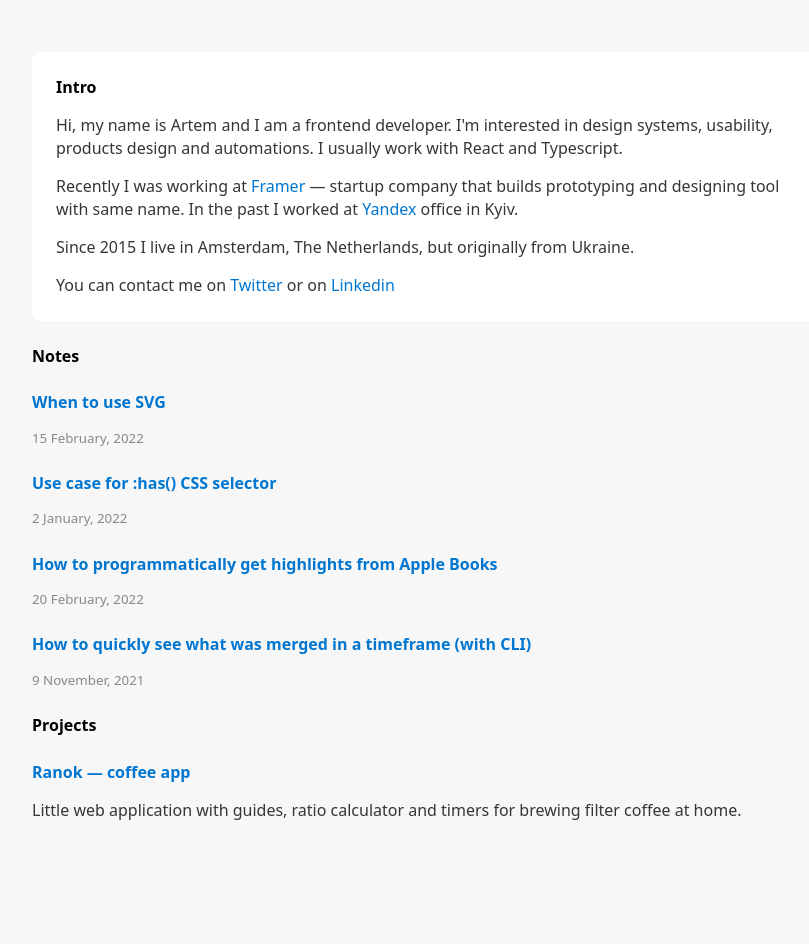
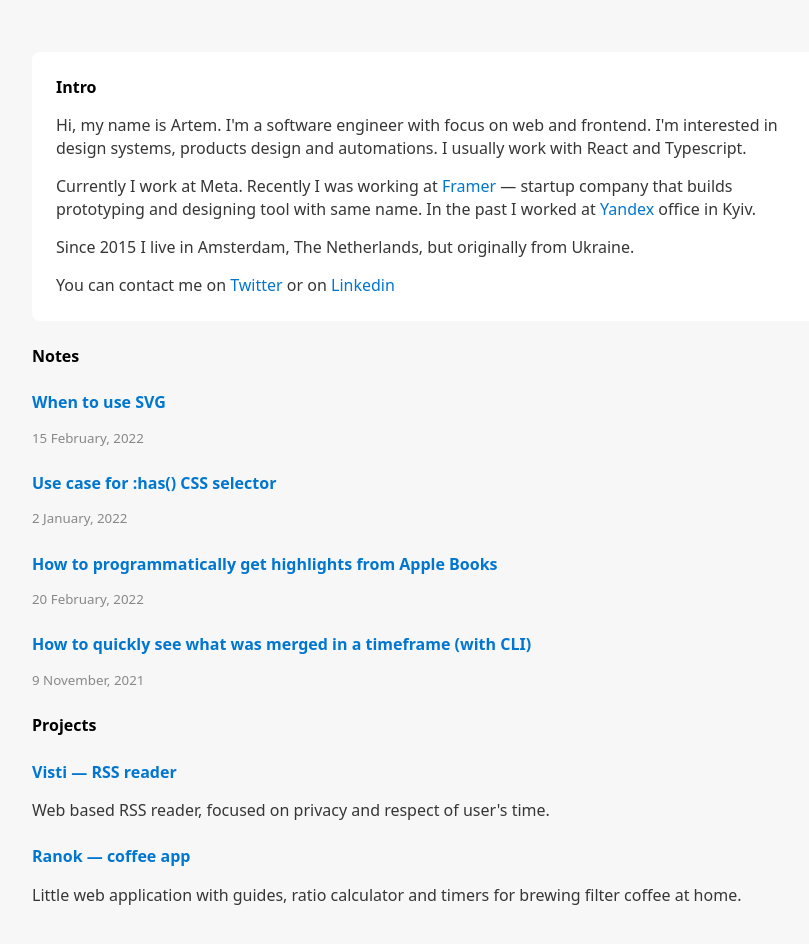
Before and after one commit to asci/blog, an Eleventy site: page src/index.md in a window 1280 px wide. Shown: the whole page, without its empty margins (208-1017 px from the left). Before the commit the page ends 889 px from the top, so only its background shows below. Built offline with nearby package versions, Linux system fonts and the light colour scheme; Eleventy itself is replaced by a stand-in of ours; files that its build step writes are made by us from their sources; a script that the page names is missing.

Commit message:
update main

```diff
--- a/src/index.md
+++ b/src/index.md
@@ -6,11 +6,11 @@ title: Artem R.
 <section class="pane">
   <h1>Intro</h1>
   <p>
-    Hi, my name is Artem and I am a frontend developer. I'm interested in design systems, usability, products design and automations. I usually work with React and Typescript.
+    Hi, my name is Artem. I'm a software engineer with focus on web and frontend. I'm interested in design systems, products design and automations. I usually work with React and Typescript.
   </p>
 
   <p>
-    Recently I was working at <a href="https://www.framer.com/" target="_blank">Framer</a> — startup company that builds prototyping and designing tool with same name. In the past I worked at <a href="https://yandex.com/company/" target="_blank">Yandex</a> office in Kyiv.
+    Currently I work at Meta. Recently I was working at <a href="https://www.framer.com/" target="_blank">Framer</a> — startup company that builds prototyping and designing tool with same name. In the past I worked at <a href="https://yandex.com/company/" target="_blank">Yandex</a> office in Kyiv.
   </p>
 
   <p>
@@ -36,6 +36,12 @@ title: Artem R.
 <section>
   <h1>Projects</h1>
   <h2>
+    <a href="https://visti.app/" target="_blank">Visti — RSS reader</a>
+  </h2>
+  <p>
+  Web based RSS reader, focused on privacy and respect of user's time.
+  </p>
+  <h2>
     <a href="https://ranok-web.netlify.app/" target="_blank">Ranok — coffee app</a>
   </h2>
   <p>
```
